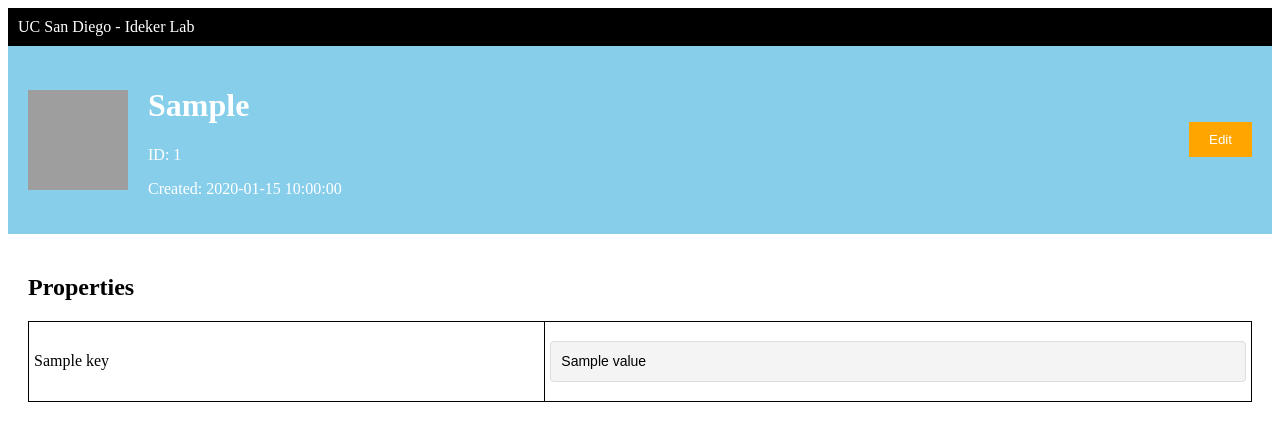
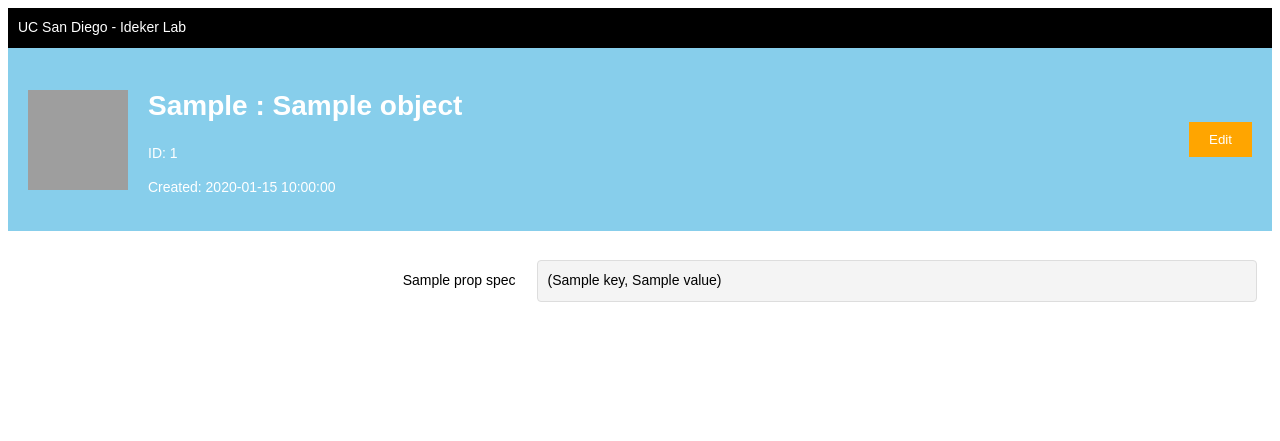
Before and after one commit to idekerlab/agent_evaluation, a FastAPI app: template app/templates/view_object.html in a window 1280 px wide. Shown: the top 441 px of the page. Run offline with FastAPI, Linux system fonts and the light colour scheme; the template is opened without the code that fills it: most values are stand-ins (such as "Sample title", 1, 10 or a date in 2020); parts of the project's set-up code (start-up, migrations or seed data) failed here and were passed over; grey boxes are pictures that could not be loaded.

Commit message:
view_object formatting done

```diff
--- a/app/app.py
+++ b/app/app.py
@@ -9,6 +9,8 @@
 from jsonschema import validate, ValidationError
 from app.view_edit_specs import object_specifications
 from app.config import load_database_config
+import csv
+from io import StringIO
 import os
 
 
@@ -78,9 +80,17 @@
     properties, object_type = db.load(object_id)
     if not properties:
         raise HTTPException(status_code=404, detail="Object not found")
+    # Preprocess CSV data
+    for prop_name, prop_spec in object_specifications[object_type]['properties'].items():
+        if prop_spec.get('type') == 'csv' and properties.get(prop_name):
+            csv_data = StringIO(properties[prop_name])
+            reader = csv.reader(csv_data)
+            rows = list(reader)
+            properties[prop_name] = rows
     return templates.TemplateResponse("view_object.html", {"request": request,
                                                            "object_type": object_type,
-                                                           "object": properties})
+                                                           "object": properties,
+                                                           "object_spec": object_specifications[object_type]})
 
 @app.get("/objects/{object_type}/{object_id}/edit", response_class=HTMLResponse)
 async def edit_object(request: Request, object_type: str, object_id: str):
--- a/app/templates/view_object.html
+++ b/app/templates/view_object.html
@@ -1,9 +1,14 @@
 <!DOCTYPE html>
 <html>
 <head>
-    <title>{{ object_type }} Details</title>
+    <title>{{ object_type }}</title>
     <style>
         /* CSS styles for the page */
+        body {
+            font-family: Arial, Helvetica, sans-serif;
+            font-size: 14px;
+            line-height: 1.4;
+        }
         .top-bar {
             background-color: black;
             color: white;
@@ -23,7 +28,7 @@
             margin-right: 20px;
         }
         .main-content {
-            padding: 20px;
+            padding: 10px;
         }
         .button {
             background-color: orange;
@@ -37,11 +42,20 @@
             border: none;
             width: 100%;
             margin-bottom: 20px;
+            vertical-align: top;
+        }
+        .table-style-1 {
+            border-collapse: collapse;
+            border: 1px solid black;
+            width: 100%;
+            margin-bottom: 20px;
+            vertical-align: top;
         }
         th, td {
-            border: 1px solid black;
+            border: 0px solid black;
             padding: 5px;
             text-align: left;
+            vertical-align: top;
         }
         pre {
             font-family: Arial, Helvetica, sans-serif;
@@ -54,6 +68,18 @@
             white-space: pre-wrap;
             word-wrap: break-word;
         }
+        .pre-style-1 {
+            font-family: Arial, Helvetica, sans-serif;
+            font-size: 14px;
+            line-height: 1.4;
+            padding: 10px;
+            background-color: #ffffff;
+            border: 1px solid #ffffff;
+            border-radius: 4px;
+            white-space: pre-wrap;
+            word-wrap: break-word;
+            text-align: right
+        }
     </style>
 </head>
 <body>
@@ -63,36 +89,45 @@
     <div class="header">
         <img src="{{ url_for('static', path='images/' + object_type + '.png') }}" alt="{{ object_type }} Logo">
         <div>
-            <h1>{{ object_type }}</h1>
-            {% if object.id %}
-                <p>ID: {{ object.id }}</p>
+            <h1>{{ object_type }} : {{ object.name or "unnamed"}}</h1>
+            {% if object.object_id %}
+                <p>ID: {{ object.object_id }}</p>
                 <p>Created: {{ object.created }}</p>
             {% else %}
                 <p>No object data available.</p>
             {% endif %}
         </div>
         <div style="margin-left: auto;">
-            <button class="button" onclick="window.location.href='/objects/{{ object_type }}/{{ object.id }}/edit'">Edit</button>
+            <button class="button" onclick="window.location.href='/objects/{{ object_type }}/{{ object.object_id }}/edit'">Edit</button>
         </div>
     </div>
     <div class="main-content">
-        <h2>Properties</h2>
-        {% if object %}
+        {% if object and object_spec.get("properties"): %}
         <table>
-                <!-- <thead>
+            <tbody>
+            {% for prop_name, prop_spec in object_spec['properties'].items() %}
+                {% if prop_name != 'object_id' and prop_name != 'created' and prop_name != 'name' %}
                     <tr>
-                        <th>Key</th>
-                        <th>Value</th>
+                        <td><pre class="pre-style-1">{{ prop_spec.get("label") or prop_name }}</pre></td>
+                        <td>
+                            {% if prop_spec['view'] == 'scrolling_table' %}
+                                <div style="max-height: 300px; overflow-y: scroll; border: 1px solid black;">
+                                    <table>
+                                        {% for row in object[prop_name] %}
+                                            <tr>
+                                                {% for cell in row %}
+                                                    <td>{{ cell }}</td>
+                                                {% endfor %}
                                             </tr>
-                </thead> -->
-                <tbody>
-                    {% for key, value in object.items() %}
-                        <tr>
-                            <td>{{ key }}</td>
-                            <td>
-                                <pre>{{ value }}</pre>
+                                        {% endfor %}
+                                    </table>
+                                </div>
+                            {% else %}
+                                <pre>{{ object[prop_name] }}</pre>
+                            {% endif %}
                         </td>
                     </tr>
+                    {% endif %}
             {% endfor %}
             </tbody>
         </table>
```
Also changed, not shown: app/view_edit_specs.py (+19 -18 lines). Lines whose indentation alone changed are shown as unchanged.
